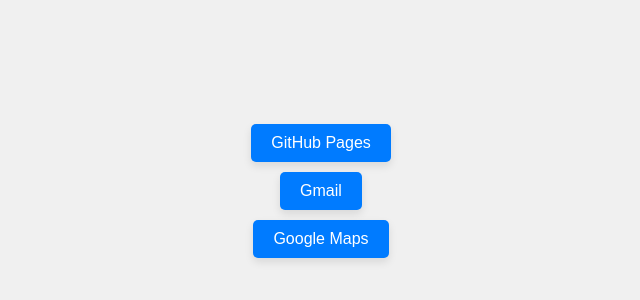
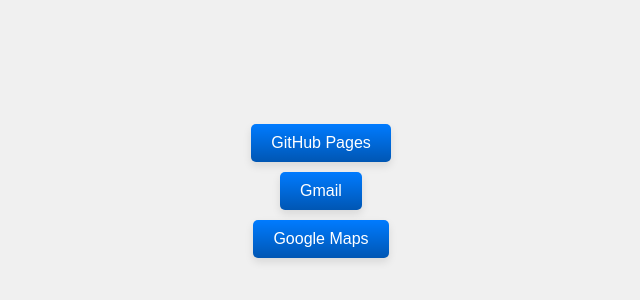
Before and after one commit to MX580/Test-2, a plain HTML site: page index.html in a window 1280 px wide. Shown: the part 204-504 px from the top of the page, without its empty margins (319-959 px from the left). Drawn offline with Linux system fonts and the light colour scheme.

Commit message:
Update index.html

```diff
--- a/index.html
+++ b/index.html
@@ -22,16 +22,19 @@
             padding: 10px 20px;
             font-size: 16px;
             text-align: center;
-            background-color: #007bff;
+            background-color: #007bff; /* Couleur de fond de base */
             color: white;
             border: none;
             cursor: pointer;
             transition: background-color 0.3s ease, transform 0.2s ease;
             border-radius: 5px; /* Coins arrondis */
             box-shadow: 0 4px 8px rgba(0, 0, 0, 0.1); /* Ombre douce */
+
+            /* Dégradé de couleur */
+            background-image: linear-gradient(to bottom, #007bff, #0056b3);
         }
         .button:hover {
-            background-color: #0056b3; /* Changement de couleur au survol */
+            background-color: #0056b3; /* Couleur de fond au survol */
             transform: scale(1.1); /* Grossissement au survol */
         }
     </style>
```
